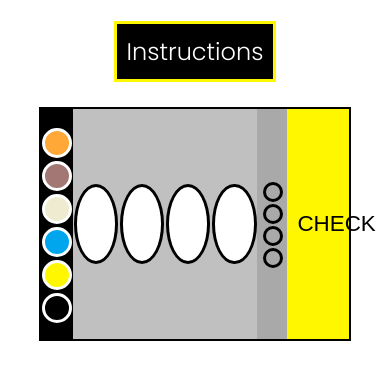
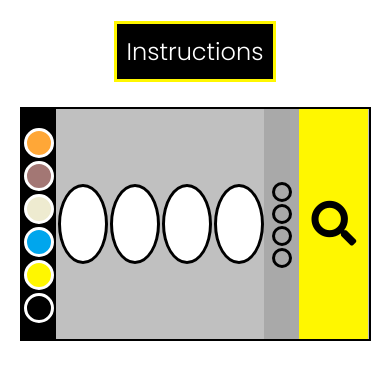
Before and after one commit to katharina-spiecker/mastermind, a plain HTML site: page index.html in a window 390 px wide. Shown: the part 101-480 px from the top of the page. Drawn offline with Linux system fonts and the light colour scheme.

Commit message:
add icon

```diff
--- a/index.html
+++ b/index.html
@@ -7,6 +7,7 @@
     <title>Mastermind</title>
     <link rel="stylesheet" href="style.css">
     <link href="https://fonts.googleapis.com/css2?family=Poppins:wght@300&display=swap" rel="stylesheet">
+    <link rel="stylesheet" href="//use.fontawesome.com/releases/v5.0.7/css/all.css">
 </head>
 
 <body onload="codeCreation()">
@@ -50,7 +51,7 @@
                 <span class="status"></span>
             </div>
 
-            <button id="checkMatches" onclick="checkMatches()">CHECK</button>
+            <div id="checkMatches" onclick="checkMatches()"><i class="fas fa-search"></i></div>
 
         </li>
 
--- a/style.css
+++ b/style.css
@@ -73,10 +73,27 @@ h1 {
     z-index: 2;
 }
 
-@media (max-width: 860px){
+@media only screen and (max-device-width:860px)  {
+
+
+    #instructionContainer p{
+        width: 80%;
+        font-size: 1rem;
+    }
+
     #gameBoard {
-        width: 80%;
+        width: 90%;
     }
+
+    #checkMatches i {
+        font-size: 1.5em;
+    }
+
+    .guesses-dot {
+        width: 5px;
+        height: 5px;
+    }
+
 }
 
 #colorFFA737 {
@@ -167,4 +184,12 @@ h1 {
     background-color: #FFF700;
     border: none;
     font-size: 1.4rem;
+    display: flex;
+    justify-content: center;
+    align-items: center;
+
 }
+
+#checkMatches i {
+    font-size: 2em;
+}
```
